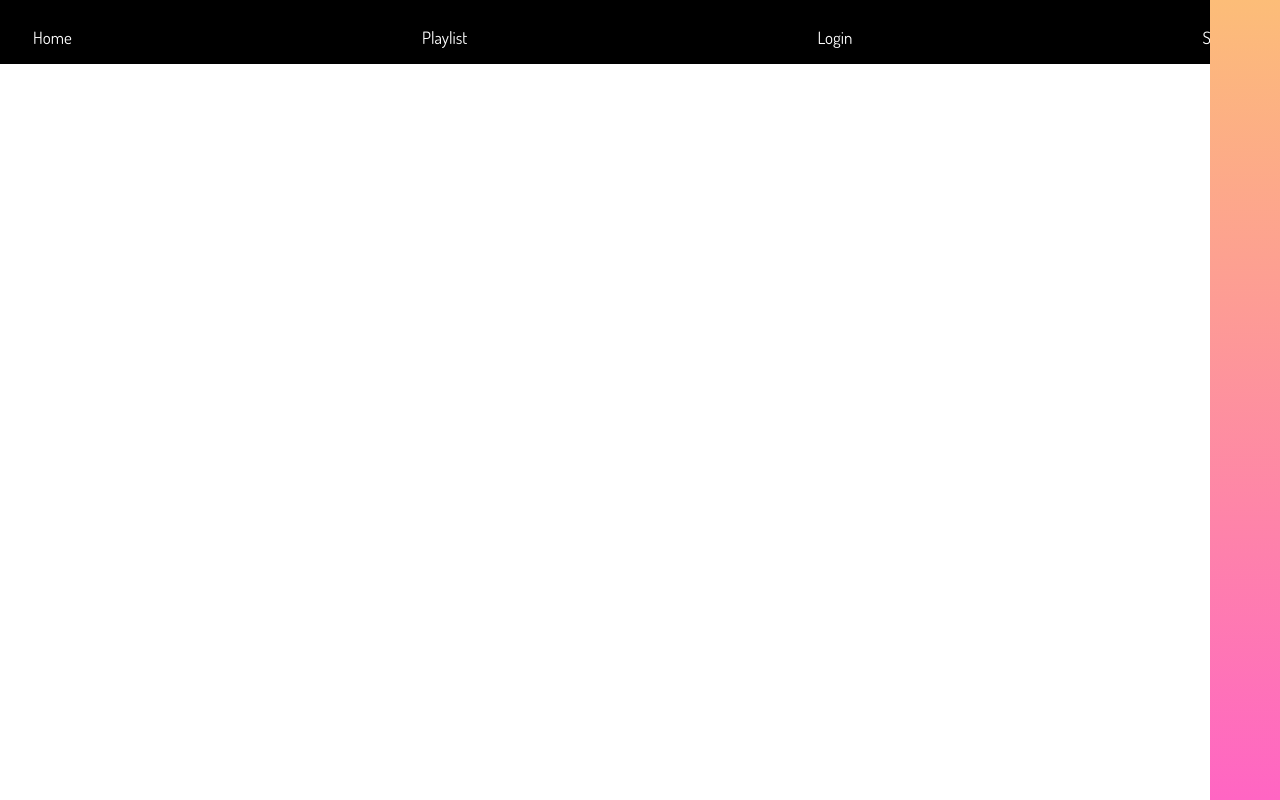
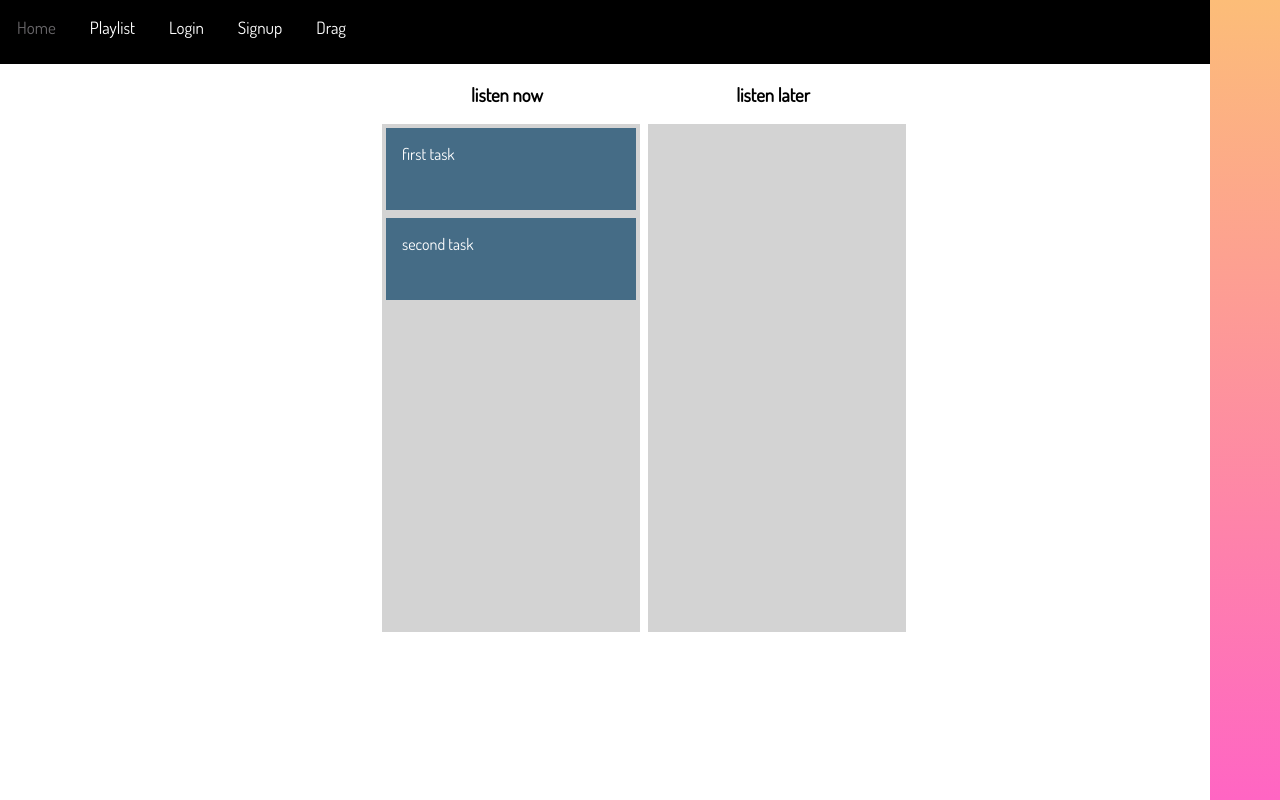
Before and after one commit to tshlos/ewmyw, a React (Create React App) app in the folder ewmyw-frontend/: page /drag in a window 1280 px wide. Built offline with nearby package versions, Linux system fonts and the light colour scheme; no server answers.

Commit message:
Kanban working

```diff
--- a/ewmyw-frontend/src/App.js
+++ b/ewmyw-frontend/src/App.js
@@ -7,8 +7,9 @@ import Navbar from './components/Navbar';
 import Playlist from './components/Playlist';
 import Podcasts from './components/Podcasts';
 import Registration from './components/auth/Registration';
-import 'bootstrap/dist/css/bootstrap.min.css';
+// import 'bootstrap/dist/css/bootstrap.min.css';
 import Sidebar from './components/Sidebar';
+import DragnDrop from './components/DragnDrop';
 
 export default class App extends Component {
 
@@ -101,6 +102,7 @@ export default class App extends Component {
                 />
                 )}
             />
+            <DragnDrop path="/drag" component={DragnDrop} />
         </BrowserRouter>
       </div>
     )
--- a/ewmyw-frontend/src/App.scss
+++ b/ewmyw-frontend/src/App.scss
@@ -149,6 +149,7 @@ $primary-color: #63B7E6;
       width: 350px;
       transition: box-shadow .3s;
       height: 500px;
+      margin-bottom: 2em;
 
       &:hover {
         box-shadow: 0 12px 15px 0 rgba(0, 0, 0, 0.24), 0 17px 50px 0 rgba(0, 0, 0, 0.19);
--- /dev/null
+++ b/ewmyw-frontend/src/components/DragnDrop.js
@@ -0,0 +1,126 @@
+import React, { useState } from 'react'
+import { DragDropContext, Droppable, Draggable } from "react-beautiful-dnd";
+import { v4 as uuid } from "uuid";
+
+
+const itemsFromBackend = [
+    {id: uuid(), content: "first task"},
+    {id: uuid(), content: "second task"}
+];
+
+const columnsFromBackend = {
+    [uuid()]: {
+        name: "listen now",
+        items: itemsFromBackend
+    },
+    [uuid()]: {
+        name: "listen later",
+        items: []
+    }
+};
+
+const onDragEnd = (result, columns, setColumns) => {
+    if(!result.destination) return;
+    const { source, destination } = result;
+
+    if(source.droppableId !== destination.droppableId) {
+        const sourceColumn = columns[source.droppableId];
+        const destColumn = columns[destination.droppableId];
+        const sourceItems = [...sourceColumn.items];
+        const destItems = [...destColumn.items];
+        const [removed] = sourceItems.splice(source.index, 1);
+        destItems.splice(destination.index, 0, removed);
+        setColumns({
+            ...columns,
+            [source.droppableId]: {
+                ...sourceColumn,
+                items: sourceItems
+            },
+            [destination.droppableId]: {
+                ...destColumn,
+                items: destItems
+            }
+        })
+    } else {
+        const column = columns[source.droppableId];
+        const copiedItems = [...column.items];
+        const [removed] = copiedItems.splice(source.index, 1);
+        copiedItems.splice(destination.index, 0, removed);
+        setColumns({
+            ...columns,
+            [source.droppableId]: {
+                ...column,
+                items: copiedItems
+            }
+        });
+    }
+};
+
+
+function DragnDrop() {
+    const [ columns, setColumns ] = useState(columnsFromBackend);
+
+    return (
+        <div style={{ display: "flex", justifyContent: "center", height: "100px" }}>
+            <DragDropContext onDragEnd={result => onDragEnd(result, columns, setColumns)} >
+                {Object.entries(columns).map(([id, column]) => {
+                    return (
+                        <div style={{ display: "flex", flexDirection: "column", alignItems: "center" }}>
+                            <h3> {column.name} </h3>
+                            <div style={{ marginLeft: 8 }}>
+                                <Droppable droppableId={id} key={id} >
+                                    {(provided, snapshot) => {
+                                        return (
+                                            <div
+                                                {...provided.droppableProps}
+                                                ref={provided.innerRef}
+                                                style={{
+                                                    background: snapshot.isDraggingOver ? "lightblue" : "lightgrey",
+                                                    padding: 4,
+                                                    width: 250,
+                                                    minHeight: 500
+                                                }}
+                                            >
+
+                                            {column.items.map((item, index) => {
+                                                return (
+                                                    <Draggable key={item.id} draggableId={item.id} index={index}>
+                                                        {(provided, snapshot) => {
+                                                            return (
+                                                                <div
+                                                                    ref={provided.innerRef}
+                                                                    {...provided.draggableProps}
+                                                                    {...provided.dragHandleProps}
+                                                                    style={{
+                                                                        userSelect: "none",
+                                                                        padding: 16,
+                                                                        margin: "0 0 8px 0",
+                                                                        minHeight: "50px",
+                                                                        backgroundColor: snapshot.isDragging ? "#263B4A" : "#456C86",
+                                                                        color: "white",
+                                                                        ...provided.draggableProps.style
+                                                                    }}
+                                                                >
+                                                                    {item.content}
+                                                                </div>
+                                                            )
+                                                        }}
+                                                    </Draggable>
+                                                )
+                                            })}
+                                            {provided.placeholder}
+                                            </div>
+                                        )
+                                    }}
+                                </Droppable>
+                            </div>
+                        </div>
+                    )
+                })}
+            </DragDropContext>
+        </div>
+    )
+}
+
+
+export default DragnDrop;
--- a/ewmyw-frontend/src/components/Navbar.js
+++ b/ewmyw-frontend/src/components/Navbar.js
@@ -15,6 +15,7 @@ export default class Navbar extends Component {
                     <NavLink to="/playlist"> Playlist </NavLink>
                     {this.props.user ? <NavLink to="/logout" onClick={this.props.handleLogoutClick}>Logout</NavLink> : <NavLink to="/login">Login</NavLink>}
                     <NavLink to="/signup"> Signup </NavLink>
+                    <NavLink to="drag"> Drag </NavLink>
                 </div>
             </div>
         )
--- a/ewmyw-frontend/src/components/Playlist.js
+++ b/ewmyw-frontend/src/components/Playlist.js
@@ -27,7 +27,6 @@ class Playlist extends Component {
 
         let favsToRender;
         if (this.state.favorites) {
-            // debugger
             favsToRender = this.state.favorites.shows.map((favs) => {
                 return (
                     <Podcast podcast={favs} />
```
Also changed, not shown: ewmyw-frontend/src/components/DragReorder.js (deleted, +0 -35 lines), 1 other file (tests, documents, lock files or other folders).
